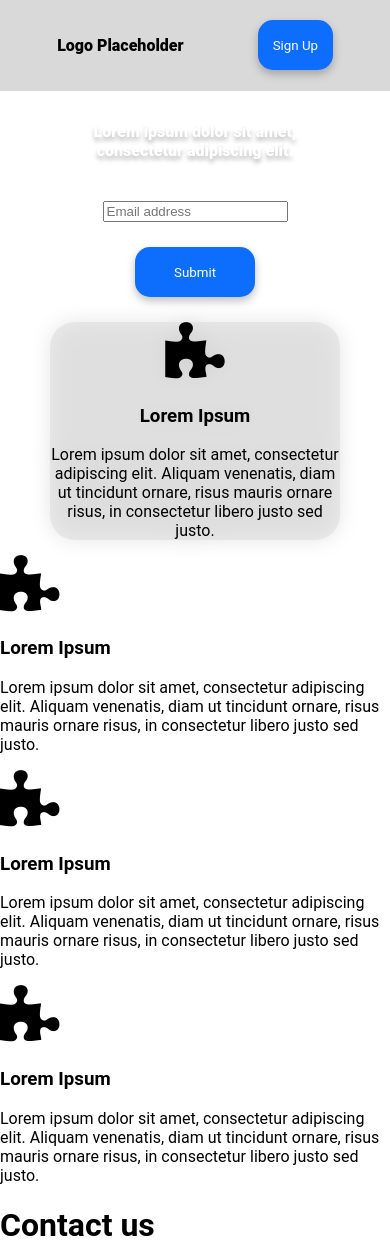
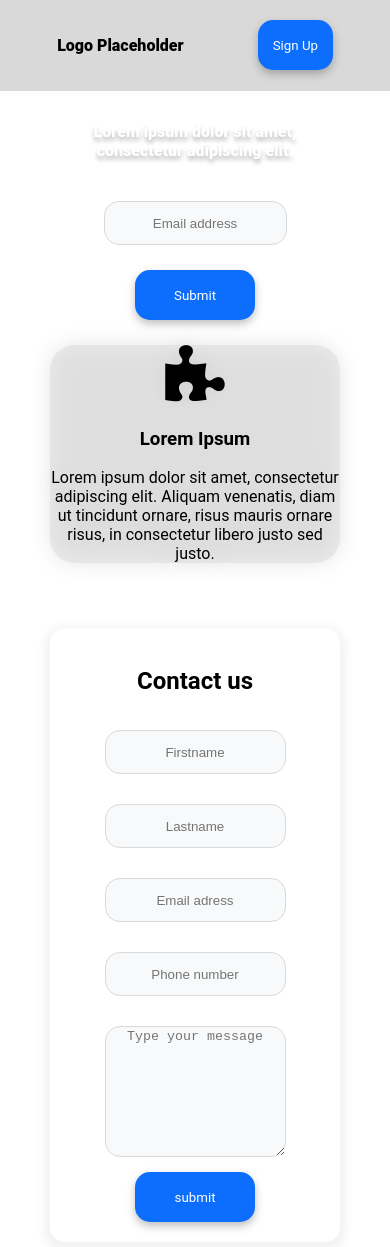
Before and after one commit to MrLkuch/maquetteSCSS, a website: page index.html in a window 390 px wide. Shown: the top 1247 px of the page. Drawn offline with Linux system fonts and the light colour scheme.

Commit message:
Réalisation du formulaire format mobile.
Ajout d'un style pour le formulaire et rendre un section invisible en format mobile.

```diff
--- a/index.html
+++ b/index.html
@@ -18,7 +18,7 @@
     <header class="header">
         <div class="header__container">
             <p class="header__container__text">Lorem ipsum dolor sit amet, consectetur adipiscing elit.</p>
-            <input class="input" type="text" placeholder="Email address">
+            <input class="input header__container__input" type="text" placeholder="Email address">
             <button class="button">Submit</button>
         </div>
 
@@ -86,13 +86,13 @@
         </article>
     </section>
 
-    <form action="#">
-        <h1>Contact us</h1>
-        <input type="text" placeholder="Firstname">
-        <input type="text" placeholder="Lastname">
-        <input type="email" placeholder="Email adress">
-        <input type="tel" placeholder="Phone number">
-        <textarea cols="30" rows="10" placeholder="Type your message"></textarea>
+    <form class="form" action="#">
+        <h2 class="form__title">Contact us</h2>
+        <input class="input form__input" type="text" placeholder="Firstname">
+        <input class="input form__input" type="text" placeholder="Lastname">
+        <input class="input form__input" type="email" placeholder="Email adress">
+        <input class="input form__input" type="tel" placeholder="Phone number">
+        <textarea class="input form__input form__input--msg" cols="30" rows="10" placeholder="Type your message"></textarea>
         <button class="button">submit</button>
     </form>
 
--- a/scss/main.scss
+++ b/scss/main.scss
@@ -3,6 +3,7 @@ body {
     margin: 0;
     padding: 0;
     font-family: 'Roboto';
+
 
     .button{
         background-color: #0D6EFD;
@@ -18,7 +19,15 @@ body {
     }
 
     .input{
-        margin: 25px;
+
+        height: 40px;
+        background: #F8F9FA;
+        border: 1px solid #D9D9D9;
+        border-radius: 15px;
+        text-align: center;
+        &:placeholder{
+            color: #D9D9D9;
+        }
     }
 
     .nav{
@@ -48,6 +57,8 @@ body {
         flex-direction: column;
         padding: 15px 50px;
         text-align: center;
+        border-bottom-left-radius: 50px;
+        border-bottom-right-radius: 50px;
 
         &__container{
 
@@ -56,6 +67,10 @@ body {
                 color: white;
                 font-weight: 800;
                 text-shadow: 0px 4px 4px rgba(0, 0, 0, 0.25);
+            }
+
+            &__input{
+                margin: 25px;
             }
 
         }
@@ -113,6 +128,29 @@ body {
 
     }
 
+    .section_article{
+        display: none;
+    }
+
+    .form{
+        display: flex;
+        flex-direction: column;
+        justify-content: center;
+        align-items: center;
+        padding: 20px;
+        box-shadow: 0px 4px 10px 6px rgba(0, 0, 0, 0.05);
+        margin: 50px;
+        border-radius: 15px;
+
+        &__input{
+            margin: 15px;
+            width: 70%;
+
+            &--msg{
+                height: 125px;
+            }
+        }
+    }
 
 
 }
```
Also changed, not shown: css/style.css, 1 other file.
